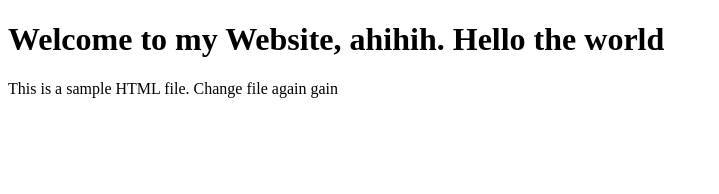
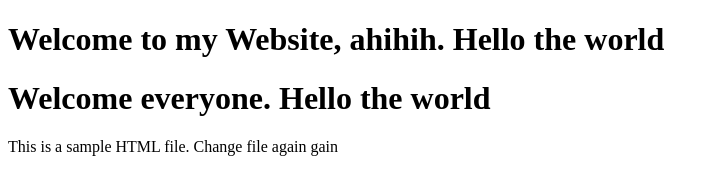
Before and after one commit to Loipro123/git-practice, a plain HTML site: page index.html in a window 1280 px wide. Shown: the whole page, without its empty margins (0-719 px from the left). Drawn offline with Linux system fonts and the light colour scheme.

Commit message:
commit without conflicts

```diff
--- a/index.html
+++ b/index.html
@@ -4,10 +4,11 @@
 <head>
     <meta charset="UTF-8">
     <meta name="viewport" content="width=device-width, initial-scale=1.0" aaaaa>
-    <title>Our updated is the best</title>
+    <title>My life is the best. and I will live a happy life!</title>
 </head>
 <body>
     <h1>Welcome to my  Website, ahihih. Hello the world</h1>
+    <h1>Welcome everyone. Hello the world</h1>
     <p>This is a sample HTML file. Change file again gain</p>
 </body>
 </html>
```
